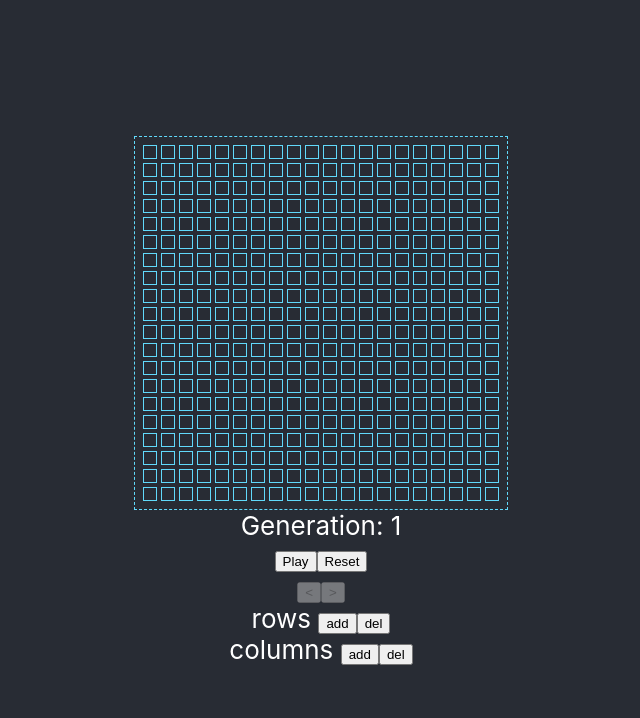
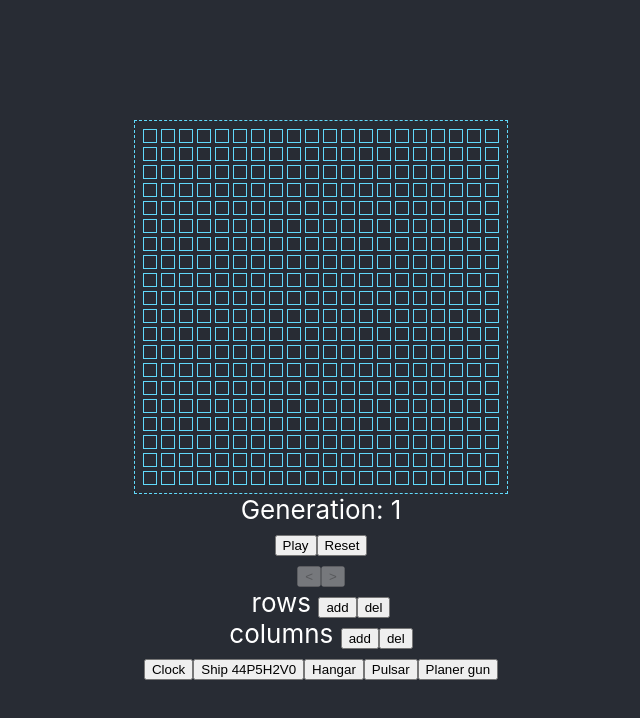
Before and after one commit to d-manevich/game-of-life, a React (Create React App) app: page / in a window 1280 px wide. Shown: the top 718 px of the page, without its empty margins (319-959 px from the left). Built offline with nearby package versions, Linux system fonts and the light colour scheme.

Commit message:
Add preset selector

```diff
--- a/src/App.tsx
+++ b/src/App.tsx
@@ -1,11 +1,11 @@
 import React, { useRef, useState, useEffect } from 'react';
-import { Field, Params } from './types';
 import { nth } from './utils';
 import { generateInitialField, calcNextGeneration, updateCell } from './game';
 import './App.css';
 import Cell from './Cell';
 import Controls from './Controls';
-import { PLANER_GUN } from './presets';
+import PresetSelector from './PresetSelector';
+import { Field, Params, Preset } from './types';
 
 const initialParams: Params = {
   rows: 20,
@@ -73,6 +73,13 @@ const App: React.FC = () => {
         params={params}
         updateParams={updateParams}
       />
+      <PresetSelector
+        onSelect={({ params, field }: Preset) => {
+          setHistory([field]);
+          setGeneration(0);
+          setParams(params);
+        }}
+      />
     </div>
   );
 };
--- /dev/null
+++ b/src/PresetSelector.tsx
@@ -0,0 +1,19 @@
+import React from 'react';
+import { CLOCK, SHIP_44P5H2V0, HANGAR, PULSAR, PLANER_GUN } from './presets';
+import { Preset } from './types';
+
+type Props = {
+  onSelect: (preset: Preset) => void;
+};
+
+const PresetSelector: React.FC<Props> = ({ onSelect }: Props) => (
+  <div>
+    <button onClick={() => onSelect(CLOCK)}>Clock</button>
+    <button onClick={() => onSelect(SHIP_44P5H2V0)}>Ship 44P5H2V0</button>
+    <button onClick={() => onSelect(HANGAR)}>Hangar</button>
+    <button onClick={() => onSelect(PULSAR)}>Pulsar</button>
+    <button onClick={() => onSelect(PLANER_GUN)}>Planer gun</button>
+  </div>
+);
+
+export default PresetSelector;
```
